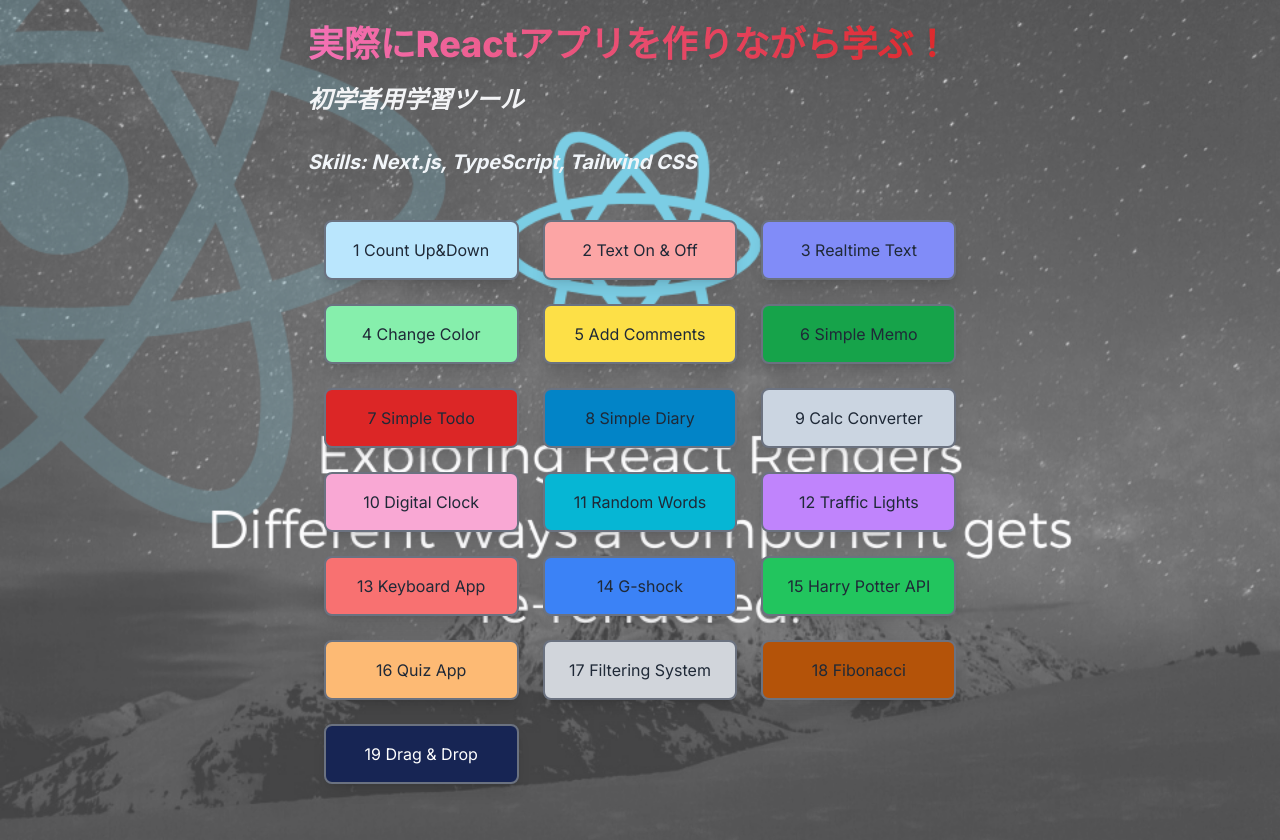
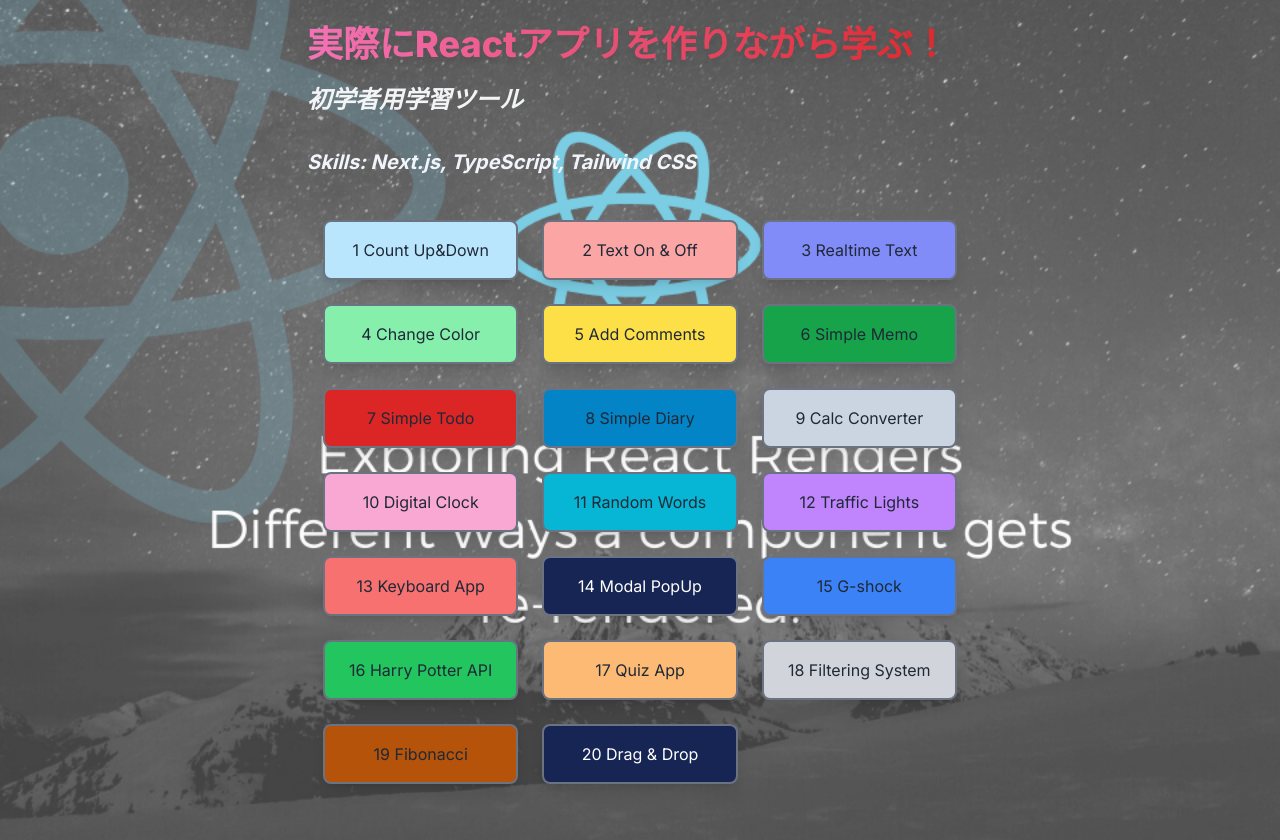
Before and after one commit to Kroro1208/beginners-projects, a Next.js app: page / in a window 1280 px wide. Built offline with nearby package versions, Linux system fonts and the light colour scheme.

Commit message:
トップページのモーダルを作成した

```diff
--- /dev/null
+++ b/app/(main)/modal-popup/Modal.tsx
@@ -0,0 +1,27 @@
+import React from 'react'
+
+type Props = {
+    open: boolean;
+    onClose: () => void;
+    children: React.ReactNode;
+}
+
+export const Modal: React.FC<Props> = ({open, onClose, children}) => {
+  return (
+    <div
+    onClick={onClose}
+    className={`fixed inset-0 min-h-screen flex justify-center items-center transition-colors
+    ${open ? "visible bg-black/20" : "invisible"}`}>
+        <div className={`bg-white rounded-lg shadow p-6 transition-all max-w-md
+        ${open ? "scale-100 opacity-100" : "scale-110 opacity-0"}`}>
+            <button
+            onClick={onClose}
+            className='absolute top-2 right-2 px-2 border border-neutral-200 rounded-md
+             text-gray-600 bg-white hover:bg-gray-50 hover:text-gray-600'>
+            X
+            </button>
+            {children}
+        </div>
+    </div>
+  )
+}
--- /dev/null
+++ b/app/(main)/modal-popup/page.tsx
@@ -0,0 +1,36 @@
+"use client";
+import { useState } from 'react'
+import { Modal } from './Modal';
+import Link from 'next/link';
+
+const ModalPage = () => {
+    const [open, setOpen] = useState<boolean>(false);
+
+  return (
+    <div className='w-full min-h-screen flex justify-center items-center'>
+        <button
+        onClick={()=>setOpen(true)}
+        className='px-3 py-2 text-white bg-indigo-500 hover:bg-indigo-400 rounded-md shadow-lg'>
+            Modal Open
+        </button>
+        <Modal open={open} onClose={() => setOpen(false)} >
+            <div className='flex flex-col gap-4 items-center'>
+                <h1 className='text-2xl font-mono'>ポケモン神経衰弱ゲーム!!</h1>
+                <p className='text-sm font-mono'>ポケモンAPIを活用した神経衰弱ゲームが体験できます</p>
+                <div className='flex items-center justify-center gap-3'>
+                    <Link href={"/pokemon-game"}>
+                        <button className="bg-green-500 px-3 py-2 rounded-lg text-white hover:bg-green-500/90 border-green-600 border-b-4 active:border-b-0">
+                            ゲームを開始する
+                        </button>
+                    </Link>
+                    <button className="bg-red-400 px-3 py-2 rounded-lg text-white hover:bg-red-500/90 border-red-600 border-b-4 active:border-b-0">
+                        やめておく
+                    </button>
+                </div>
+            </div>
+        </Modal>
+    </div>
+  )
+}
+
+export default ModalPage
--- /dev/null
+++ b/app/(main)/pokemon-game/page.tsx
@@ -0,0 +1,10 @@
+
+const PokemonGame = () => {
+    return (
+      <div>
+        PokemonGame
+      </div>
+    )
+  }
+
+  export default PokemonGame
--- a/app/page.tsx
+++ b/app/page.tsx
@@ -97,40 +97,46 @@
               13 Keyboard App
             </div>
           </Link>
+          <Link href="/modal-popup">
+            <div className="border-2 text-white border-gray-500 rounded-lg bg-blue-950 hover:bg-blue-800
+            px-6 py-4 text-center shadow-lg transition-colors duration-300 cursor-pointer">
+              14 Modal PopUp
+            </div>
+          </Link>
           <Link href="/stop-watch">
             <div className="border-2 border-gray-500 rounded-lg bg-blue-500 hover:bg-blue-400
             px-6 py-4 text-center shadow-lg transition-colors duration-300 cursor-pointer">
-              14 G-shock
+              15 G-shock
             </div>
           </Link>
           <Link href="/harry-potter">
             <div className="border-2 border-gray-500 rounded-lg bg-green-500 hover:bg-green-400
             px-6 py-4 text-center shadow-lg transition-colors duration-300 cursor-pointer">
-              15 Harry Potter API
+              16 Harry Potter API
             </div>
           </Link>
           <Link href="/quiz-app">
             <div className="border-2 border-gray-500 rounded-lg bg-orange-300 hover:bg-orange-400
             px-6 py-4 text-center shadow-lg transition-colors duration-300 cursor-pointer">
-              16 Quiz App
+              17 Quiz App
             </div>
           </Link>
           <Link href="/filter-app">
             <div className="border-2 border-gray-500 rounded-lg bg-gray-300 hover:bg-gray-400
             px-6 py-4 text-center shadow-lg transition-colors duration-300 cursor-pointer">
-              17 Filtering System
+              18 Filtering System
             </div>
           </Link>
           <Link href="/fibonacci">
             <div className="border-2 border-gray-500 rounded-lg bg-amber-700 hover:bg-amber-500
             px-6 py-4 text-center shadow-lg transition-colors duration-300 cursor-pointer">
-              18 Fibonacci
+              19 Fibonacci
             </div>
           </Link>
           <Link href="/drag&drop">
             <div className="border-2 text-white border-gray-500 rounded-lg bg-blue-950 hover:bg-blue-800
             px-6 py-4 text-center shadow-lg transition-colors duration-300 cursor-pointer">
-              19 Drag & Drop
+              20 Drag & Drop
             </div>
           </Link>
         </div>
```
